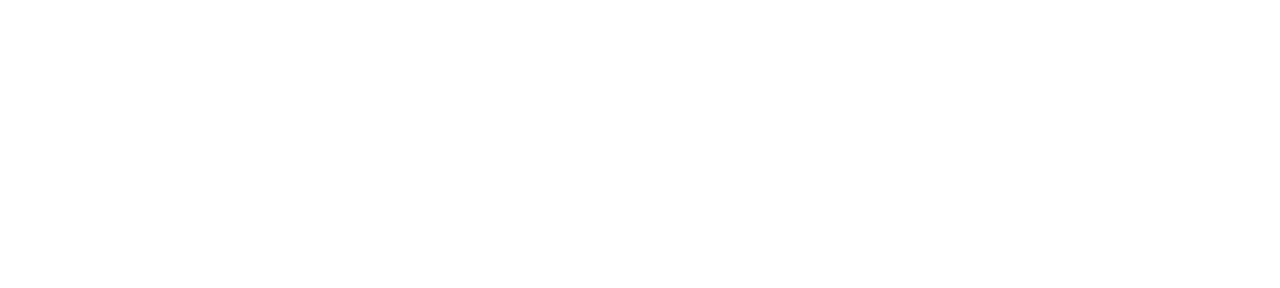
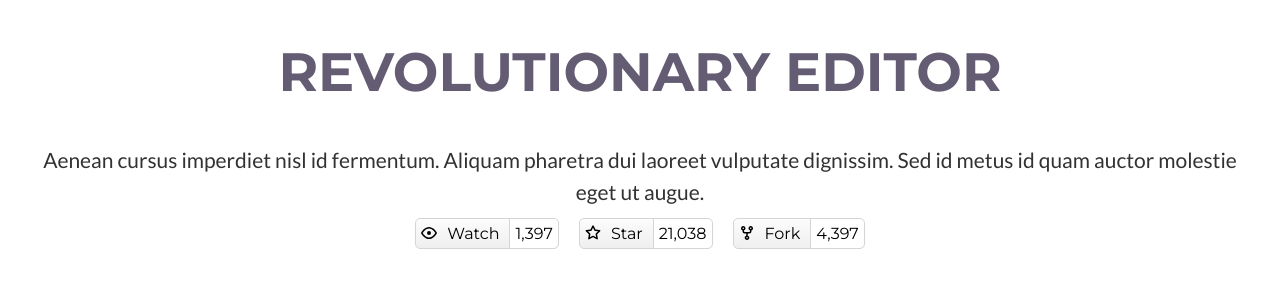
Before and after one commit to IraKaleniuk/step-project-forkio, a website: page index.html in a window 1280 px wide. Drawn offline with nearby package versions, Linux system fonts and the light colour scheme; files that its build step writes are made by us from their sources.

Commit message:
done section-present

```diff
--- a/index.html
+++ b/index.html
@@ -1,21 +1,80 @@
 <!DOCTYPE html>
 <html lang="en">
+
 <head>
 	<meta charset="UTF-8">
 	<title>Forkio</title>
 	<link rel="stylesheet" href="./dist/css/style.min.css">
 	<link rel="preconnect" href="https://fonts.googleapis.com">
 	<link rel="preconnect" href="https://fonts.gstatic.com" crossorigin>
-    <link href="https://fonts.googleapis.com/css2?family=Lato:ital,wght@0,400;1,700&family=Montserrat:wght@400;700&display=swap" rel="stylesheet">
+	<link
+		href="https://fonts.googleapis.com/css2?family=Lato:ital,wght@0,400;1,700&family=Montserrat:wght@400;700&display=swap"
+		rel="stylesheet">
 	<meta name="viewport" content="width=device-width,initial-scale=1.0">
 </head>
+
 <body>
 	<div class="wrap">
 		<header class="header">
 		</header>
 		<main class="main">
+			<section class="present">
+				<div class="container">
+					<h2 class="present__title">
+						Revolutionary editor
+					</h2>
+					<p class="present__text">
+						Aenean cursus imperdiet nisl id fermentum. Aliquam pharetra dui laoreet vulputate dignissim. Sed id
+						metus id quam auctor molestie eget ut augue.</p>
+					<div class="buttons-wrap">
+						<a class="button__watch button">
+							<svg class="watch__svg svg" aria-hidden="true" height="16" viewBox="0 0 16 16" version="1.1"
+								width="16" data-view-component="true" class="octicon octicon-eye">
+								<path fill-rule="evenodd"
+									d="M1.679 7.932c.412-.621 1.242-1.75 2.366-2.717C5.175 4.242 6.527 3.5 8 3.5c1.473 0 2.824.742 3.955 1.715 1.124.967 1.954 2.096 2.366 2.717a.119.119 0 010 .136c-.412.621-1.242 1.75-2.366 2.717C10.825 11.758 9.473 12.5 8 12.5c-1.473 0-2.824-.742-3.955-1.715C2.92 9.818 2.09 8.69 1.679 8.068a.119.119 0 010-.136zM8 2c-1.981 0-3.67.992-4.933 2.078C1.797 5.169.88 6.423.43 7.1a1.619 1.619 0 000 1.798c.45.678 1.367 1.932 2.637 3.024C4.329 13.008 6.019 14 8 14c1.981 0 3.67-.992 4.933-2.078 1.27-1.091 2.187-2.345 2.637-3.023a1.619 1.619 0 000-1.798c-.45-.678-1.367-1.932-2.637-3.023C11.671 2.992 9.981 2 8 2zm0 8a2 2 0 100-4 2 2 0 000 4z">
+								</path>
+							</svg>
+							<span class="watch__name name">
+								Watch
+							</span>
+							<span class="counter">
+								1,397
+							</span>
+						</a>
+
+						<a class="button__star button">
+							<svg class="star__svg svg" aria-hidden="true" height="16" viewBox="0 0 16 16" version="1.1"
+								width="16" data-view-component="true" class="octicon octicon-star d-inline-block mr-2">
+								<path fill-rule="evenodd"
+									d="M8 .25a.75.75 0 01.673.418l1.882 3.815 4.21.612a.75.75 0 01.416 1.279l-3.046 2.97.719 4.192a.75.75 0 01-1.088.791L8 12.347l-3.766 1.98a.75.75 0 01-1.088-.79l.72-4.194L.818 6.374a.75.75 0 01.416-1.28l4.21-.611L7.327.668A.75.75 0 018 .25zm0 2.445L6.615 5.5a.75.75 0 01-.564.41l-3.097.45 2.24 2.184a.75.75 0 01.216.664l-.528 3.084 2.769-1.456a.75.75 0 01.698 0l2.77 1.456-.53-3.084a.75.75 0 01.216-.664l2.24-2.183-3.096-.45a.75.75 0 01-.564-.41L8 2.694v.001z">
+								</path>
+							</svg>
+							<span class="star__name name">
+								Star
+							</span>
+							<span class="counter">21,038</span>
+						</a>
+						<a class="button__fork button">
+							<svg class="fork__svg svg" aria-hidden="true" height="16" viewBox="0 0 16 16" version="1.1"
+								width="16" data-view-component="true" class="octicon octicon-repo-forked mr-2">
+								<path fill-rule="evenodd"
+									d="M5 3.25a.75.75 0 11-1.5 0 .75.75 0 011.5 0zm0 2.122a2.25 2.25 0 10-1.5 0v.878A2.25 2.25 0 005.75 8.5h1.5v2.128a2.251 2.251 0 101.5 0V8.5h1.5a2.25 2.25 0 002.25-2.25v-.878a2.25 2.25 0 10-1.5 0v.878a.75.75 0 01-.75.75h-4.5A.75.75 0 015 6.25v-.878zm3.75 7.378a.75.75 0 11-1.5 0 .75.75 0 011.5 0zm3-8.75a.75.75 0 100-1.5.75.75 0 000 1.5z">
+								</path>
+							</svg>
+							<span class="fork__name name">
+								Fork
+							</span>
+							<span class="counter">4,397</span>
+						</a>
+					</div>
+
+
+
+				</div>
+			</section>
 		</main>
 	</div>
 	<script src="./dist/js/scripts.min.js"></script>
 </body>
+
 </html>
--- a/src/scss/global.scss
+++ b/src/scss/global.scss
@@ -1,12 +1,18 @@
+.wrap {
+	font-family: "Montserrat", sans-serif;
+	font-style: normal;
+	font-weight: 400;
+}
 .container {
-  width: 340px;
+	max-width: 340px;
 	margin-right: auto;
 	margin-left: auto;
 	padding-left: 10px;
 	padding-right: 10px;
+	overflow: hidden;
 
 	@include breakpoint-mf("my-s") {
-    max-width: 788px;
+		max-width: 768px;
 	}
 	@include breakpoint-mf("my-m") {
 		max-width: 1220px;
--- /dev/null
+++ b/src/scss/modules/present.scss
@@ -0,0 +1,69 @@
+.present {
+}
+.container {
+}
+.present__title {
+	font-family: "Montserrat";
+	font-style: normal;
+	font-weight: 700;
+	font-size: 26px;
+	line-height: 28px;
+	text-transform: uppercase;
+	text-align: center;
+	color: #635c73;
+	@include breakpoint-mf("my-s") {
+		font-size: 42px;
+		line-height: 42px;
+	}
+	@include breakpoint-mf("my-m") {
+		font-size: 54px;
+		line-height: 54px;
+	}
+}
+.present__text {
+	font-family: "Lato";
+	font-style: normal;
+	font-weight: 400;
+	font-size: 14px;
+	line-height: 20px;
+	text-align: center;
+	color: #323232;
+	margin-top: 30px;
+	margin-bottom: 35px;
+	@include breakpoint-mf("my-s") {
+		margin-bottom: 25px;
+		font-size: 21px;
+		line-height: 32px;
+	}
+	@include breakpoint-mf("my-m") {
+		margin-bottom: 10px;
+	}
+}
+.buttons-wrap {
+	display: flex;
+	justify-content: center;
+	flex-wrap: wrap;
+	gap: 20px;
+}
+.button {
+	display: flex;
+	gap: 10px;
+	border: 1px solid #d5d5d5;
+	border-radius: 5px;
+	background: linear-gradient(180deg, rgba(252, 252, 252, 1) 0%, rgba(239, 239, 239, 1) 100%);
+}
+
+.svg {
+	align-self: center;
+	margin-left: 5px;
+}
+.name {
+	align-self: center;
+}
+.counter {
+	position: relative;
+	background-color: #fff;
+	border-left: 1px solid #d5d5d5;
+	border-radius: 0 5px 5px 0;
+	padding: 5px;
+}
--- a/src/scss/style.scss
+++ b/src/scss/style.scss
@@ -3,6 +3,7 @@
 @import "normalize";
 @import "global";
 @import "modules/header";
+@import "modules/present";
 @import "modules/features";
 @import "modules/testimonials";
 @import "modules/pricing";
```
Lines whose indentation alone changed are shown as unchanged.
